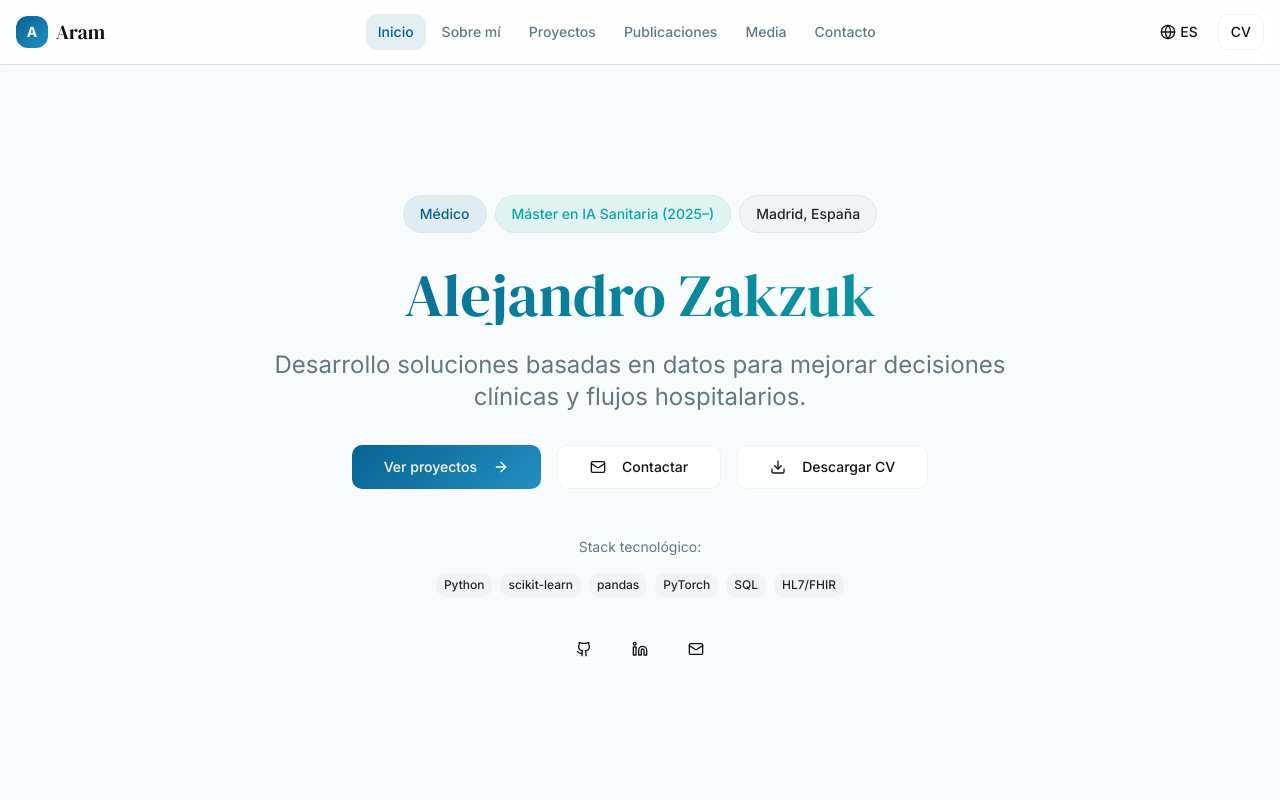
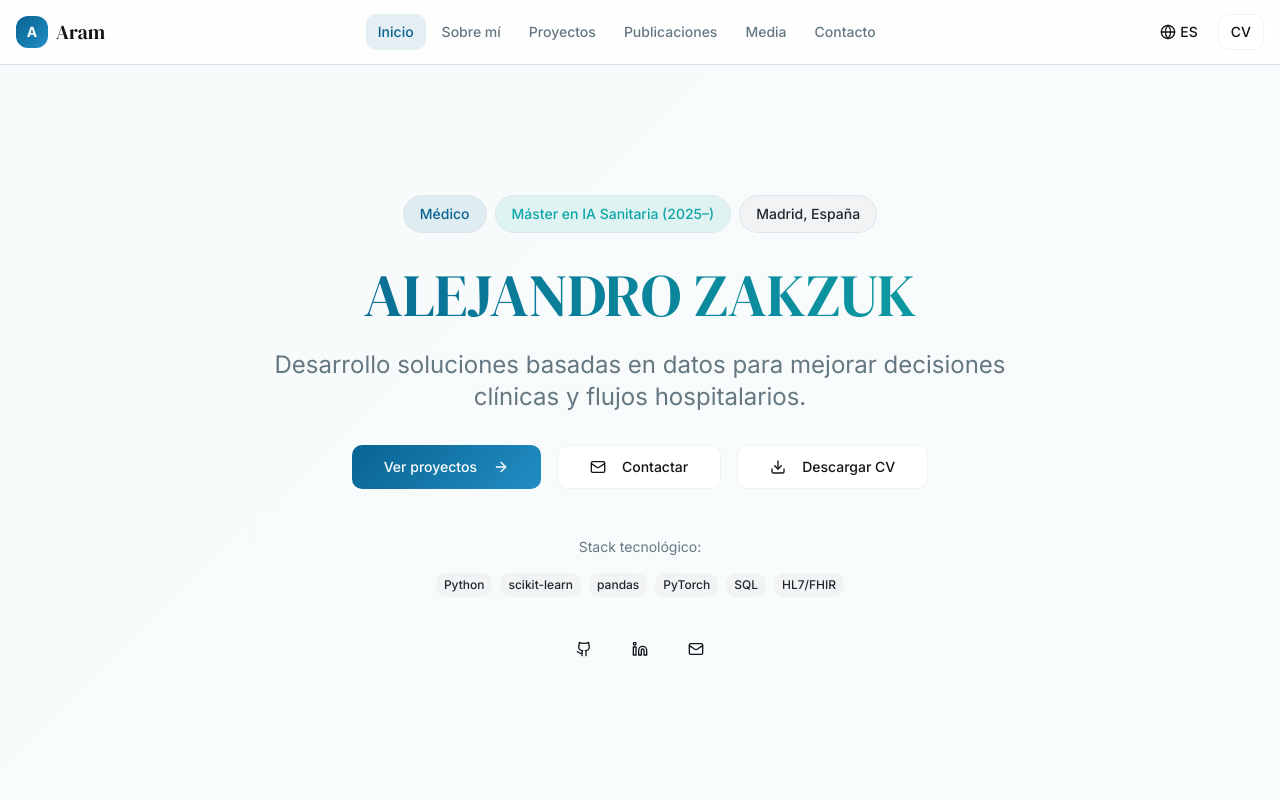
Before and after one commit to Aram9574/med-ia-hub, a React (Vite) app: page / in a window 1280 px wide. Shown: the top 800 px of the page. Built offline with nearby package versions, Linux system fonts and the light colour scheme.

Commit message:
Manual edit: src/components/HeroSection.tsx
Edited UI in Lovable

```diff
--- a/src/components/HeroSection.tsx
+++ b/src/components/HeroSection.tsx
@@ -29,7 +29,7 @@ export function HeroSection() {
 
           {/* Main Title */}
           <h1 className="hero-title mb-6 animate-fade-in-up" style={{ animationDelay: '0.1s' }}>
-            Alejandro Zakzuk
+            ALEJANDRO ZAKZUK
           </h1>
 
           {/* Subtitle */}
```
